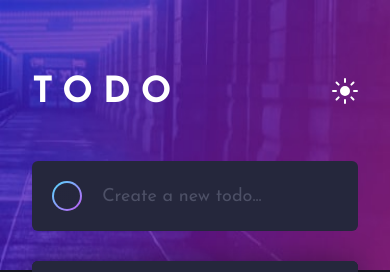
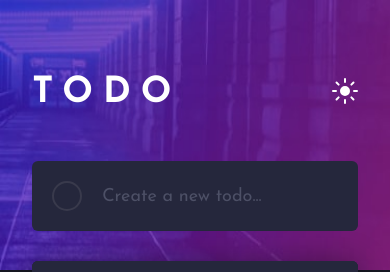
Before and after one commit to tomcodes90/todo-app, a React (Create React App) app: page / in a window 390 px wide. In both pictures the pointer is over the element 67 px from the left and 196 px from the top of the page. Shown: the top 272 px of the page. Built offline with nearby package versions, Linux system fonts and the light colour scheme.

Commit message:
28/06/2022

```diff
--- a/src/App.css
+++ b/src/App.css
@@ -97,4 +97,13 @@
   .main.light {
     background-image: url(./images/bg-mobile-light.jpg);
   }
+  .check-mark:hover,
+  .check-mark.light:hover {
+    background: transparent;
+    border-radius: 50%;
+    border: 2px solid hsl(237, 14%, 26%);
+  }
+  .check-mark.light:hover {
+    border: 2px solid hsl(236, 33%, 92%);
+  }
 }
--- a/src/components/StatusAndFilter.css
+++ b/src/components/StatusAndFilter.css
@@ -76,7 +76,9 @@
   .todo-items-info .items-left {
     display: none;
   }
-
+  .items-clear:hover {
+    color: inherit;
+  }
   .todo-items-info .items-status {
     flex: 1;
   }
--- a/src/components/TodoInput.css
+++ b/src/components/TodoInput.css
@@ -5,6 +5,9 @@
   margin-top: 50px;
   border-radius: 6px;
   display: flex;
+}
+.new-todo.light {
+  background-color: white;
 }
 
 .new-todo-input {
```
